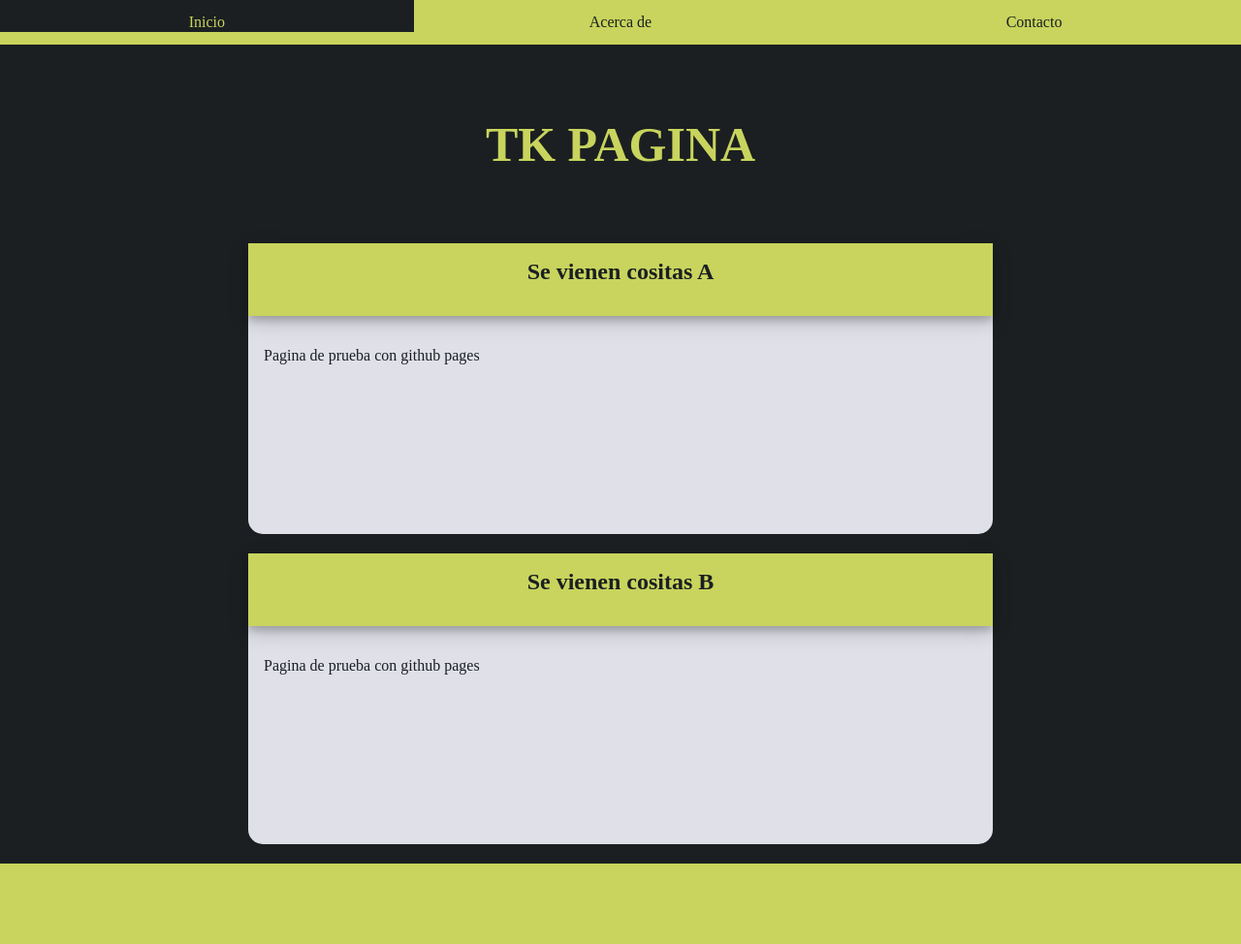
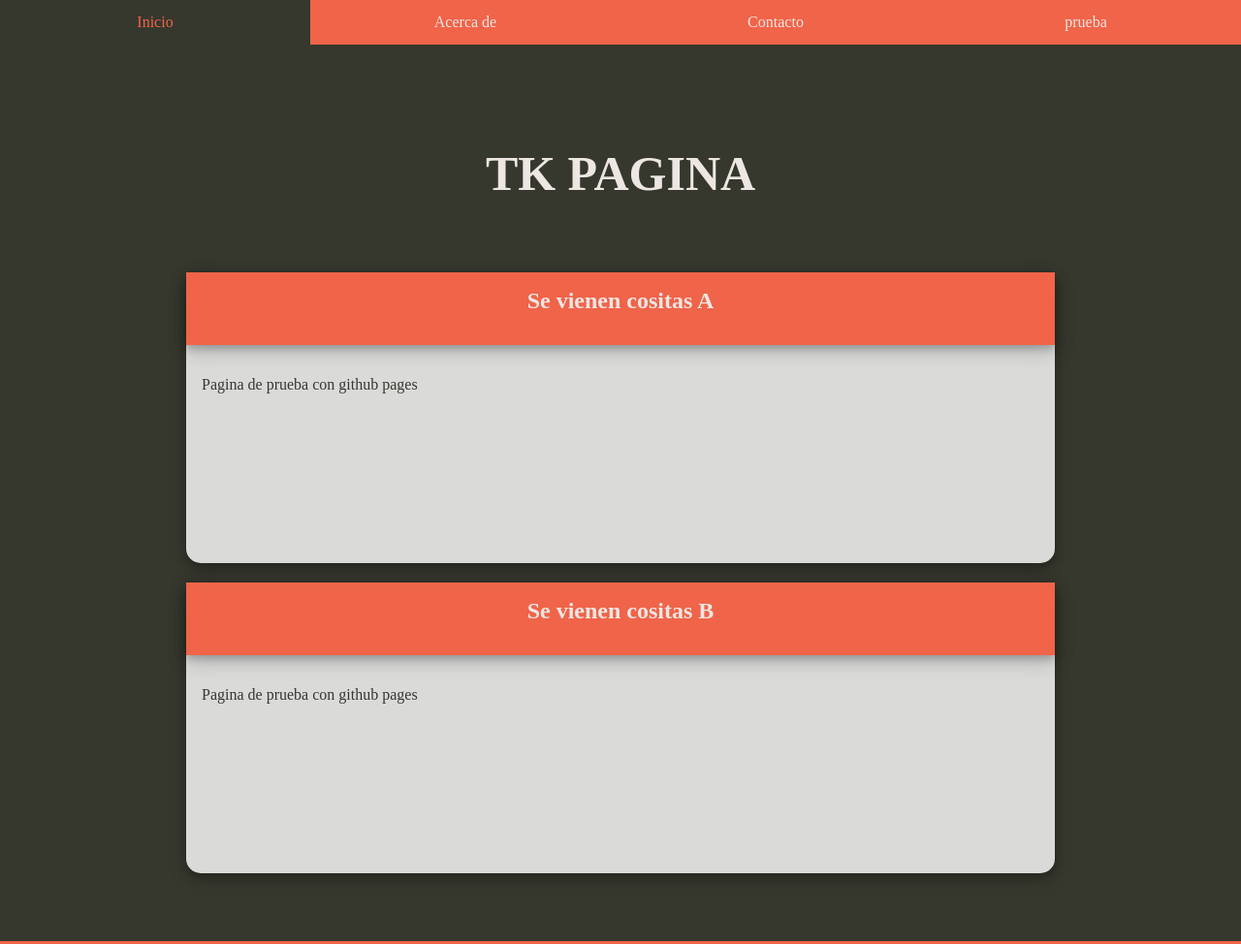
Before and after one commit to TKFjbn/TKFjbn.github.io, a plain HTML site: page index.html in a window 1280 px wide. Shown: the top 974 px of the page at 97% size. Drawn offline with Linux system fonts and the light colour scheme.

Commit message:
cambio de diseño 2

```diff
--- a/css/style.css
+++ b/css/style.css
@@ -3,16 +3,19 @@
 }
 
 body{
-    background-color: #1b1f21;
+    background-color: #36382E;
     margin: 0;
+}
+
+#separador{
+    padding: 25px;
 }
 
 /* El titulo del blog*/
 .header{
-    background-color: #1b1f21;
     padding: 20px;
     text-align: center;
-    color: #c8d45d;
+    color: #EDE6E3;
 }
 
 .header h1{
@@ -24,39 +27,39 @@ body{
 .topnav{
     margin: auto;
     width: 100%;
-    background-color: #c8d45d;
+    background-color: #F06449;
     overflow: hidden;
-    margin-bottom: 20px;
 }
 .topnav a{
-    width: 33.33%;
+    width: 25%;
     float: left;
     display: block;
-    color: #1b1f21;
+    color: #EDE6E3;
     text-align: center;
     padding: 14px 16px;
     text-decoration: none;
 }
 .topnav a:hover{
-    background-color: #1b1f21;
-    color: #c8d45d;
+    background-color: #36382E;
+    color: #F06449;
     font-style: bold;
-    padding-bottom: 1px;
 }
 
 /* Columnas/Contenido de la pagina*/
 .column{
-    width: 60%;
+    width: 70%;
     height: 300px;
-    background-color: #dfe0e8;
+    background-color: #DADAD9;
     margin: auto;
     margin-bottom: 20px;
-    color: #1b1f21;
+    color: #36382E;
     border-radius: 15px;
+    box-shadow: 0 4px 8px 0 rgba(0, 0, 0, 0.2), 0 6px 20px 0 rgba(0, 0, 0, 0.19);
 }
 .column h2{
     padding: 16px;
     text-align: center;
+    color: #EDE6E3;
 }
 .column p{
     padding: 16px;
@@ -64,7 +67,7 @@ body{
 }
 .header_column{
     height: 25%;
-    background-color: #c8d45d;
+    background-color: #F06449;
     box-shadow: 0 4px 8px 0 rgba(0, 0, 0, 0.2), 0 6px 20px 0 rgba(0, 0, 0, 0.19);
 }
 
@@ -76,8 +79,8 @@ body{
 
 @media screen and (max-width: 600px){
     .column{
-        width: 100%;
-        height: auto;
+        width: 90%;
+        height: 300px;
     }
 }
 
@@ -89,8 +92,9 @@ body{
   }
 
 /* Pie de pagina */
+
 .footer{
-    background-color: #c8d45d;
-    padding: 40px;
+    background-color: #F06449;
+    padding: 100px;
     text-align: center;
 }
--- a/index.html
+++ b/index.html
@@ -12,8 +12,10 @@
             <a href="index.html">Inicio</a>
             <a href="index.html">Acerca de</a>
             <a href="index.html">Contacto</a>
+            <a href="index.html">prueba</a>
         </div>
 
+        <div id="separador"></div>
         <!--- HEADER -->
         <div class="header">
             <h1>TK PAGINA</h1>
@@ -35,6 +37,7 @@
             </div>
         </div>
         <!--- FOOTER -->
+        <div id="separador"></div>
         <div class="footer">
             <p></p>
         </div>
```
